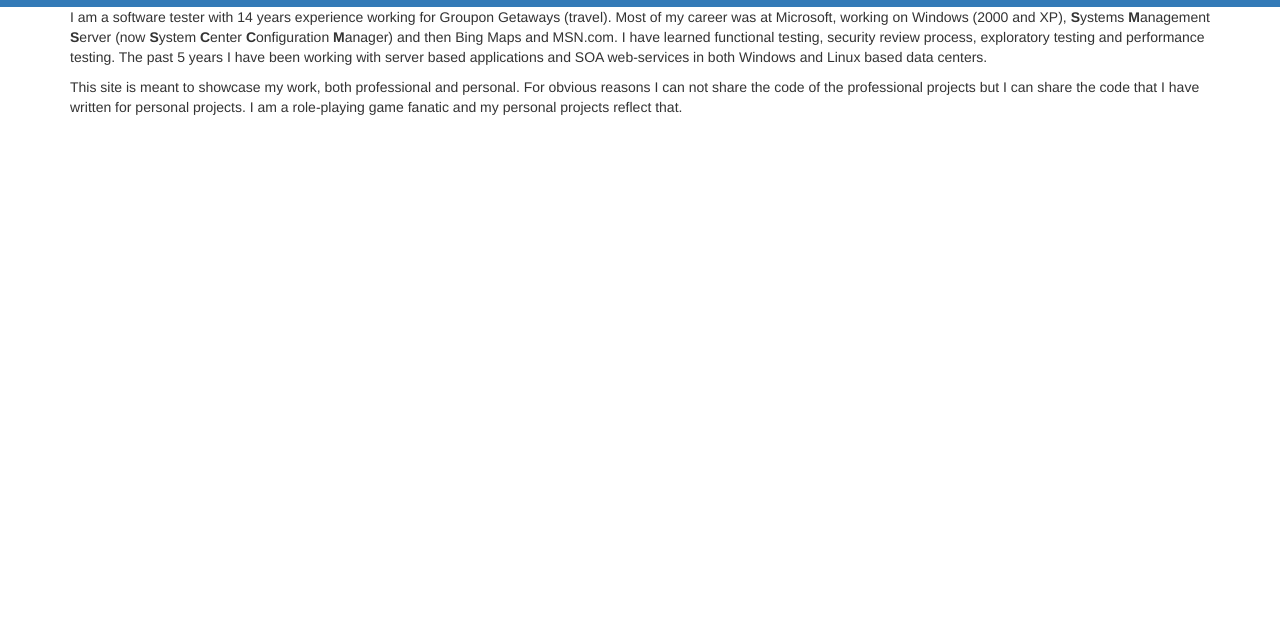
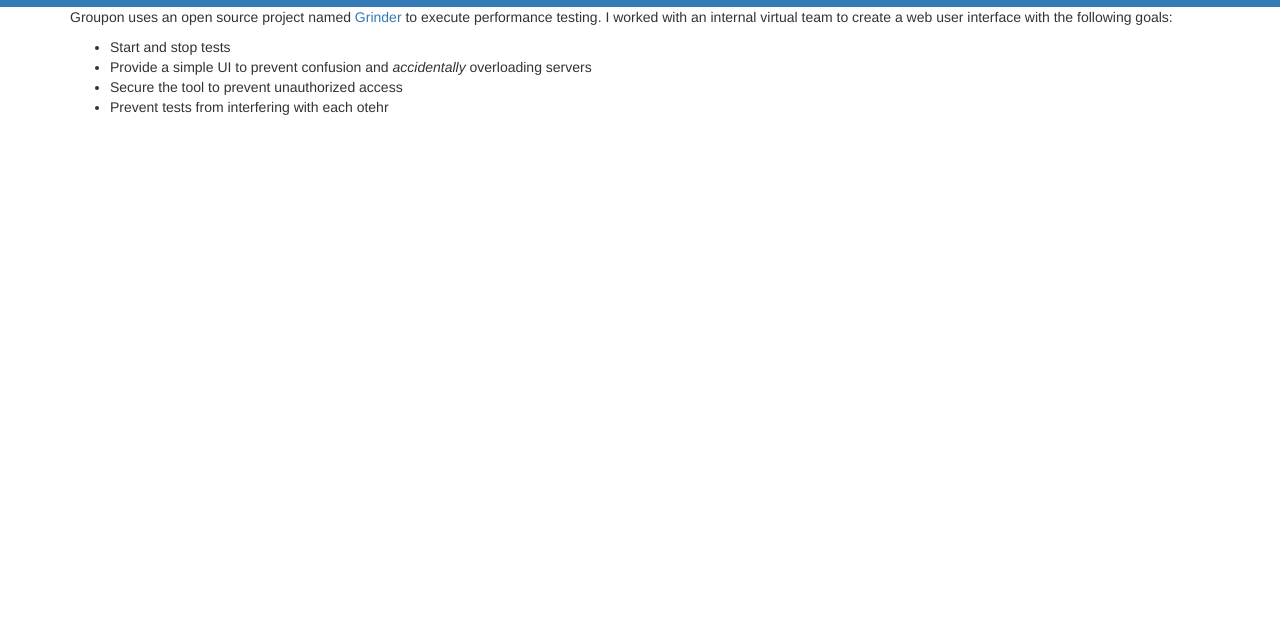
Before and after one commit to darkmane/showcase, a website: page grinder.html in a window 1280 px wide. Shown: the part 165-800 px from the top of the page. Drawn offline with nearby package versions, Linux system fonts and the light colour scheme.

Commit message:
Basic Description

```diff
--- a/grinder.html
+++ b/grinder.html
@@ -59,20 +59,16 @@
     </div>
 </div>
 <div class="container">
-    <p>
-        I am a software tester with 14 years experience working for Groupon Getaways (travel). Most of my career was at
-        Microsoft, working on Windows (2000 and XP),
-        <b>S</b>ystems <b>M</b>anagement <b>S</b>erver (now <b>S</b>ystem <b>C</b>enter
-        <b>C</b>onfiguration <b>M</b>anager) and then Bing Maps and MSN.com. I have learned functional testing,
-        security review process, exploratory testing and performance testing. The past 5 years I have been working with
-        server based applications and SOA web-services in both Windows and Linux based data centers.
-    </p>
+				<p>
+				Groupon uses an open source project named <a href='http://grinder.sourceforge.net/'>Grinder</a> to execute performance testing. I worked with an internal virtual team to create a web user interface with the following goals:
+				</p>
+				<ul>
+			  	<li>Start and stop tests</li>
+		  		<li>Provide a simple UI to prevent confusion and <i>accidentally</i> overloading servers</li>
+					<li>Secure the tool to prevent unauthorized access</li>
+					<li>Prevent tests from interfering with each otehr</li>
+				</ul>
 
-    <p>
-        This site is meant to showcase my work, both professional and personal. For obvious reasons I can not share
-        the code of the professional projects but I can share the code that I have written for personal projects.
-        I am a role-playing game fanatic and my personal projects reflect that.
-    </p>
 </div>
 </body>
 </html>
```
